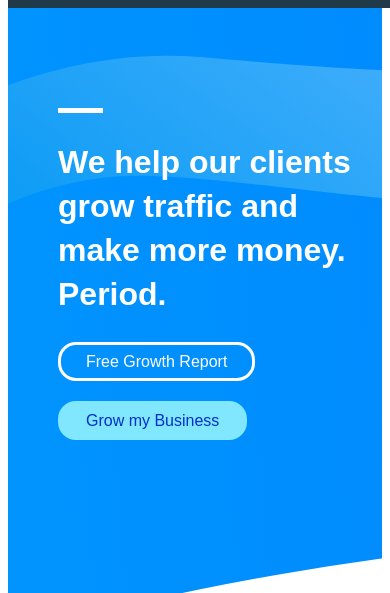
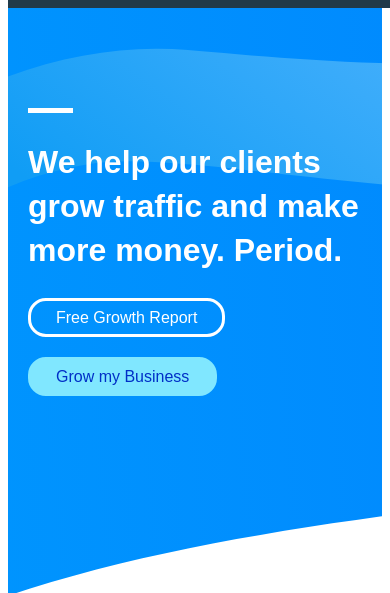
Before and after one commit to iggyjs/klyxx-landing, a Gatsby site: page / in a window 390 px wide. Shown: the part 60-653 px from the top of the page. Built offline with nearby package versions, Linux system fonts and the light colour scheme; Gatsby itself is replaced by a stand-in of ours.

Commit message:
Fix: More responsive CSS

```diff
--- a/src/components/styles/Title.scss
+++ b/src/components/styles/Title.scss
@@ -106,7 +106,9 @@
 		background-size: cover;
 
 		.title-container {
-			padding-left: 50px;
+			display: block;
+			margin: 0 auto;
+			padding-left: 20px;
 			padding-top: 160px;
 		}
 	}
```
